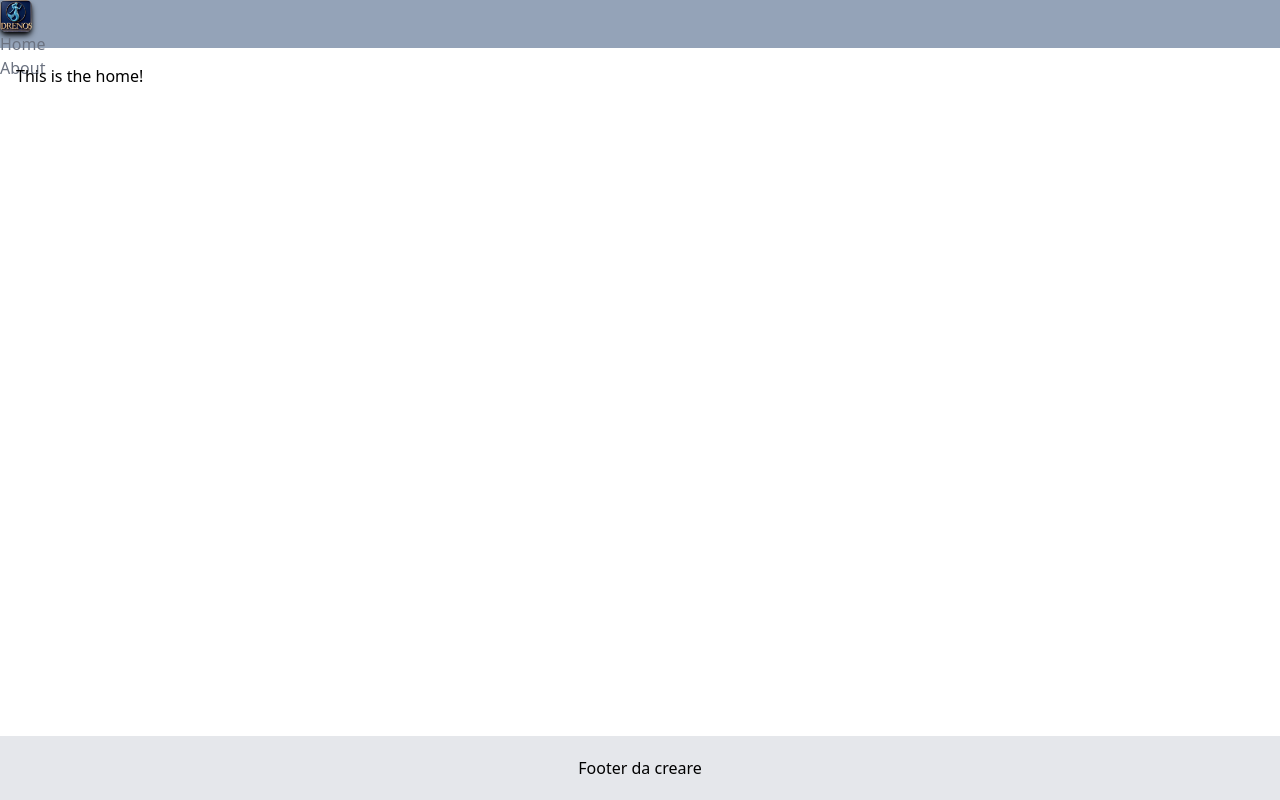
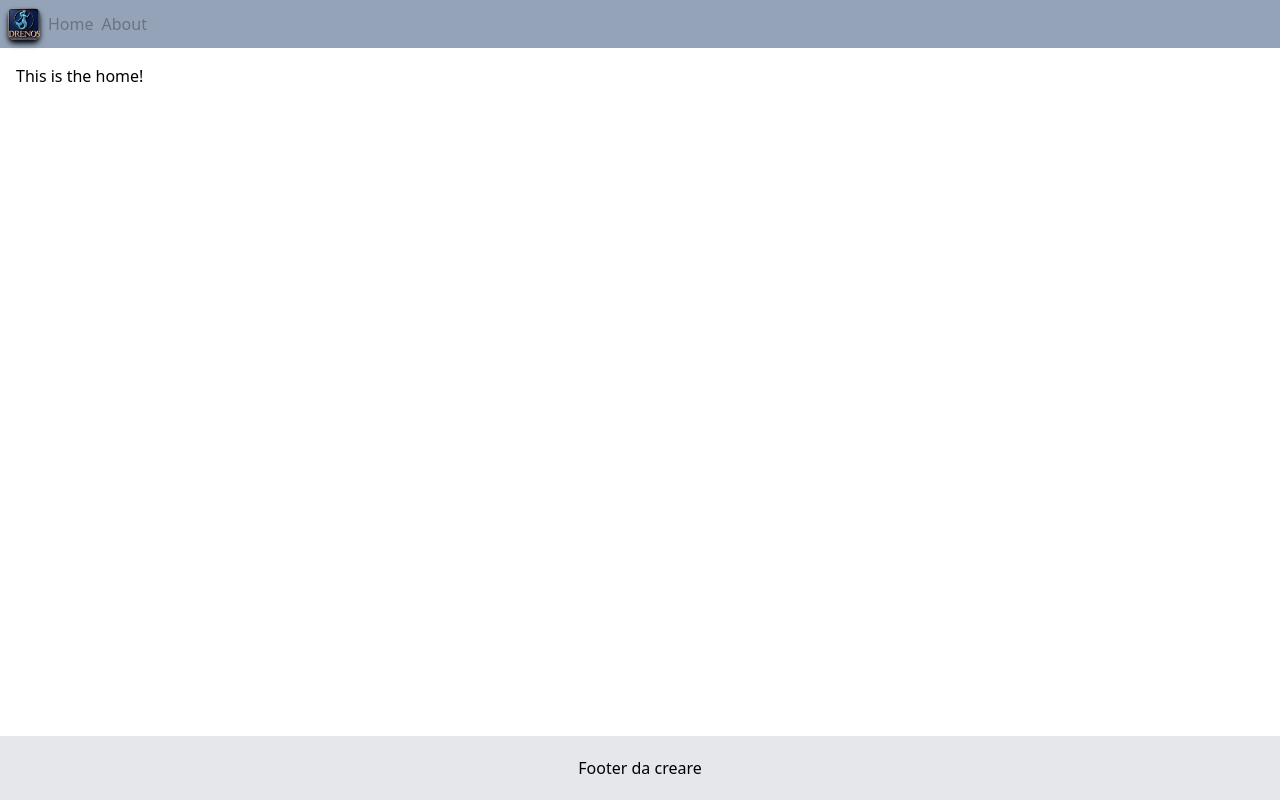
Before and after one commit to AndreaBarberio/drenos-app, a React (Create React App) app: page / in a window 1280 px wide. Built offline with nearby package versions, Linux system fonts and the light colour scheme.

Commit message:
style(navbar): fix li positioning

```diff
--- a/src/components/DesktopNav.js
+++ b/src/components/DesktopNav.js
@@ -2,15 +2,15 @@ import { Link } from "react-router-dom";
 
 
 
-const imgStyle = "self-center align-center h-8 w-8 rounded-md shadow-black shadow-md"
+const imgStyle = "self-center align-center h-8 w-8 rounded-md shadow-black shadow-md ml-2"
 
 function DesktopNav({ logo: { src, alt }, links, onCartClick, userMenu, isLoggedIn }) {
   links.map((link) => console.log("link", link))
 
   return (
-    <nav className="h-12 w-full bg-slate-400 text-gray-500" aria-label="Main navigation">
+    <nav className="flex flex-initial h-12 w-full bg-slate-400 text-gray-500" aria-label="Main navigation">
       <img className={imgStyle} src={src} alt={alt} />
-      <ul>
+      <ul className="ml-2 flex flex-row flex-initial self-center gap-2" >
         {links.map((link, i) => (
           <li key={i}>
             <Link to={link.path}>
```
